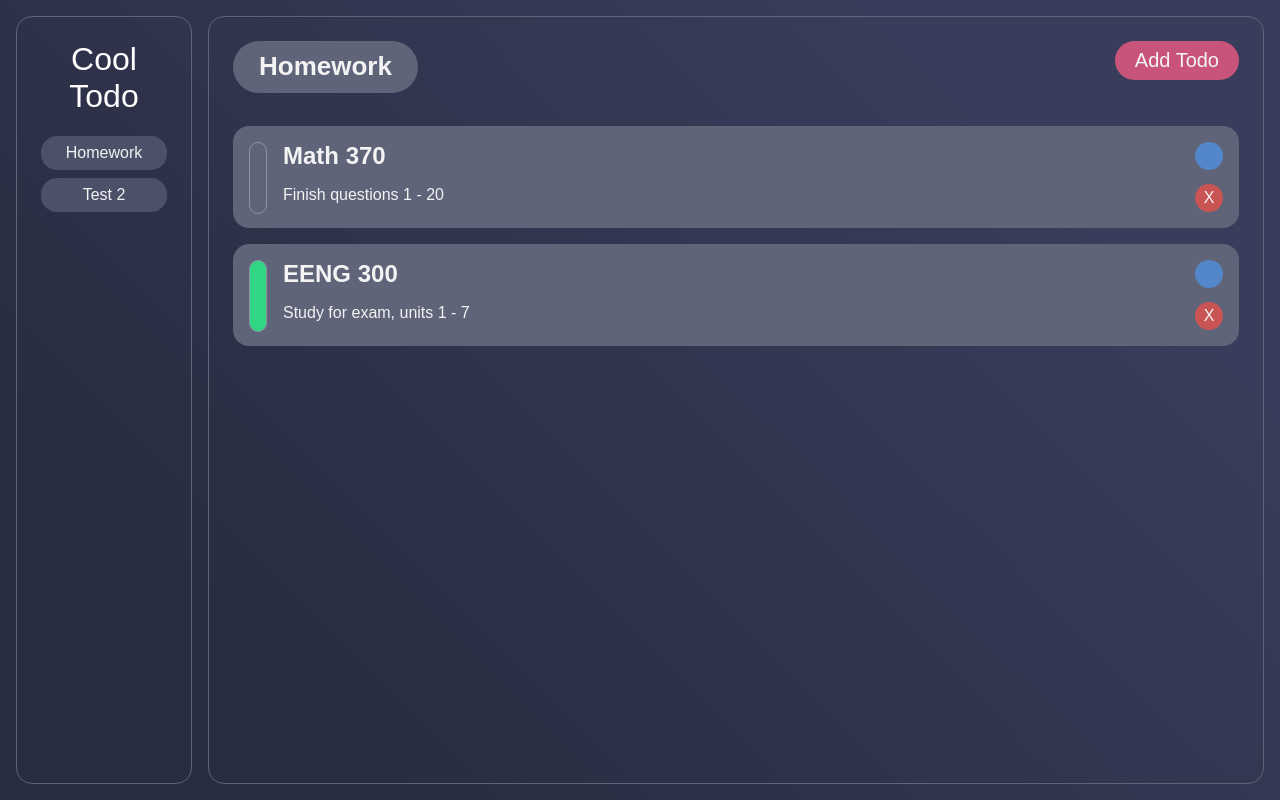
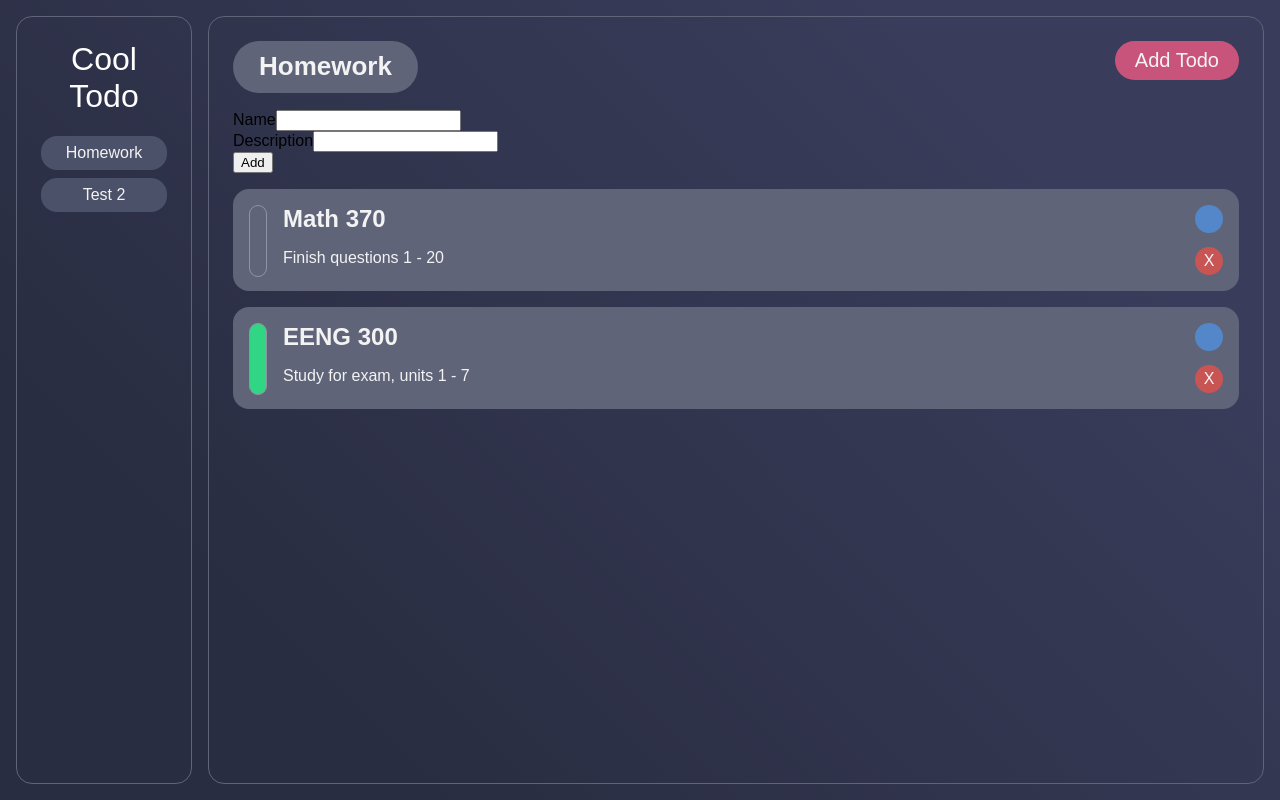
Before and after one commit to John-Jeff/todo-list, a Vue app: page / in a window 1280 px wide. Built offline with nearby package versions, Linux system fonts and the light colour scheme.

Commit message:
Create initial todo form layout and functionality

```diff
--- a/src/components/todo/TodoForm.vue
+++ b/src/components/todo/TodoForm.vue
@@ -0,0 +1,50 @@
+<template>
+    <form class="todo-form hidden" @submit.prevent="">
+        <div class="title-form">
+            <label for="title">Name</label>
+            <input type="text" name="title" id="title" v-model="newTodo.title" required>
+        </div>
+        <!-- <div class="date-form">
+            <label for="date">Due Date</label>
+            <input type="date" name="dueDate" id="date" required>
+        </div>
+        <div class="prio-form-form">
+            <label for="priority">Priority:</label>
+            <div class="range-value">medium</div>
+            <input type="range" max="2" name="priority" id="priority">
+        </div> -->
+        <div class="desc-form">
+            <label for="description">Description</label>
+            <input type="text" name="description" id="description" v-model="newTodo.description">
+        </div>
+        <button class="todo-form-submit" @click="addTodo()">Add</button>
+    </form>
+</template>
+
+<script>
+export default {
+    data() {
+        return {
+            newTodo: {
+                title: '',
+                description: '',
+                completed: false,
+            }
+        }
+    },
+    methods: {
+        addTodo() {
+            if (this.newTodo.title && this.newTodo.description) {
+                this.$store.commit('ADD_TODO', this.newTodo);
+                this.newTodo = {
+                    title: '',
+                    description: '',
+                    completed: false,
+                }
+            }
+        }
+    }
+}
+</script>
+
+<style scoped></style>
--- a/src/components/todo/TodoPane.vue
+++ b/src/components/todo/TodoPane.vue
@@ -4,6 +4,7 @@
             <h1 id="project-title">{{ project.title }}</h1>
             <a id="add-todo-btn">Add Todo</a>
         </header>
+        <TodoForm />
         <ul id="todo-list">
             <li class="todo" @click="toggleCompleted(todo)" v-for="todo in project.todos" v-bind:key="todo.id">
                 <span class="status" :class="{ completed: todo.completed }"></span>
@@ -17,26 +18,29 @@
 </template>
 
 <script>
+import TodoForm from './TodoForm.vue';
+
 export default {
+    components: { TodoForm },
     computed: {
         project() {
             if (!this.$store.state.selectedProject) {
                 return {
-                    title: 'Select A Project To Load',
+                    title: "Select A Project To Load",
                     todos: []
-                }
+                };
             }
             return this.$store.getters.project;
         }
     },
     methods: {
         toggleCompleted(todo) {
-            this.$store.commit('TOGGLE_COMPLETED', todo);
+            this.$store.commit("TOGGLE_COMPLETED", todo);
         },
         deleteTodo(todoID) {
-            this.$store.commit('DELETE_TODO', todoID);
+            this.$store.commit("DELETE_TODO", todoID);
         }
-    }
+    },
 }
 </script>
 
```
